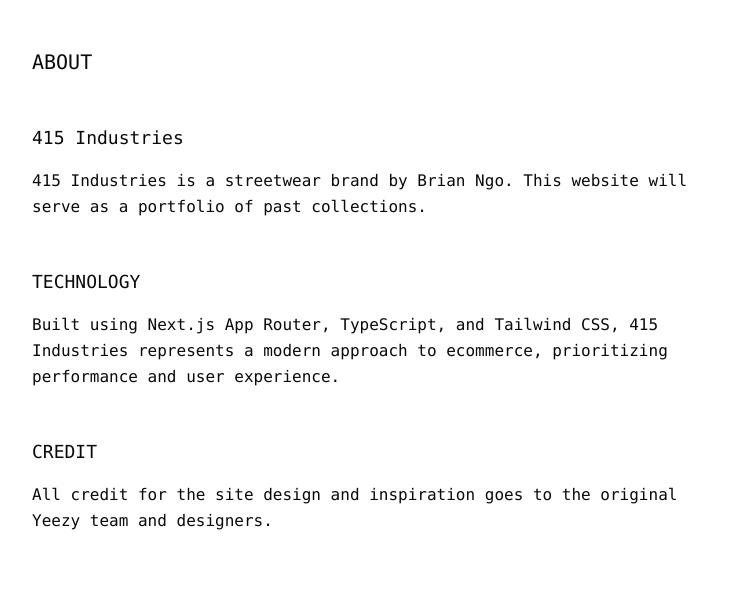
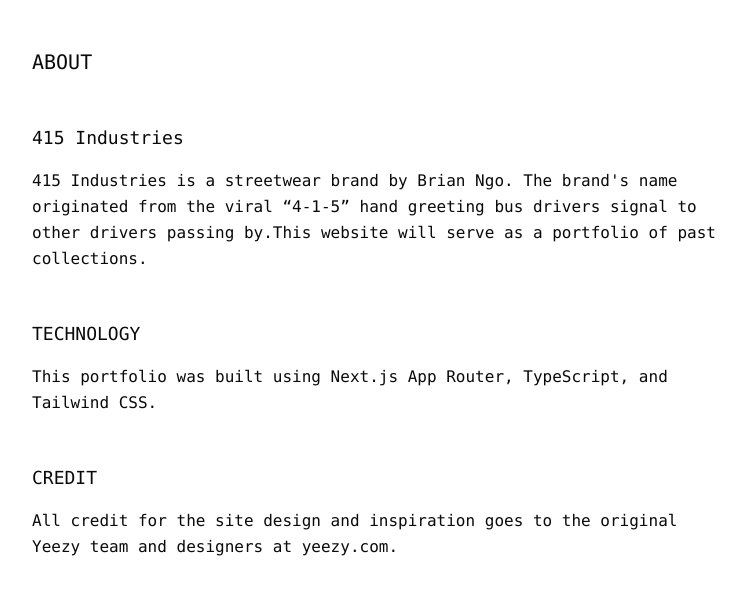
Before and after one commit to mrbrianngo/415industries, a Next.js app: page /about in a window 1280 px wide. Shown: the top 594 px of the page, without its empty margins (258-1004 px from the left). Built offline with nearby package versions, Linux system fonts and the light colour scheme.

Commit message:
feat: create about page with brand information and technology stack details

```diff
--- a/app/about/page.tsx
+++ b/app/about/page.tsx
@@ -13,17 +13,16 @@ export default function AboutPage() {
       <section className="space-y-4">
         <h2 className="text-lg">415 Industries</h2>
         <p className="leading-relaxed">
-          415 Industries is a streetwear brand by Brian Ngo. This website will serve as a
-          portfolio of past collections.
+          415 Industries is a streetwear brand by Brian Ngo. The brand's name originated
+          from the viral “4-1-5” hand greeting bus drivers signal to other drivers passing
+          by.This website will serve as a portfolio of past collections.
         </p>
       </section>
 
       <section className="space-y-4">
         <h2 className="text-lg">TECHNOLOGY</h2>
         <p className="leading-relaxed">
-          Built using Next.js App Router, TypeScript, and Tailwind CSS, 415 Industries
-          represents a modern approach to ecommerce, prioritizing performance
-          and user experience.
+          This portfolio was built using Next.js App Router, TypeScript, and Tailwind CSS.
         </p>
       </section>
 
@@ -31,7 +30,7 @@ export default function AboutPage() {
         <h2 className="text-lg">CREDIT</h2>
         <p className="leading-relaxed">
           All credit for the site design and inspiration goes to the original
-          Yeezy team and designers.
+          Yeezy team and designers at yeezy.com.
         </p>
       </section>
     </div>
```
